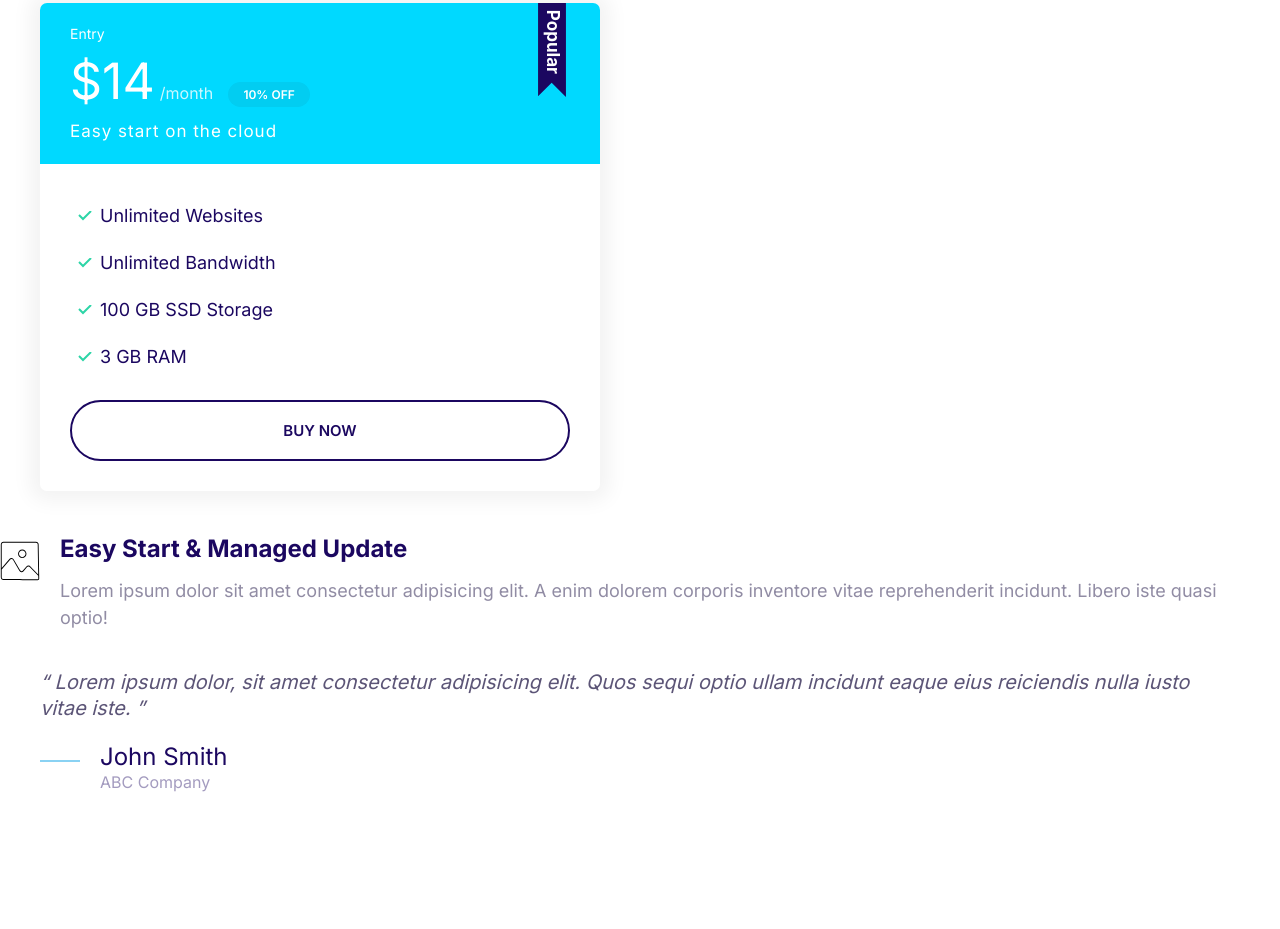
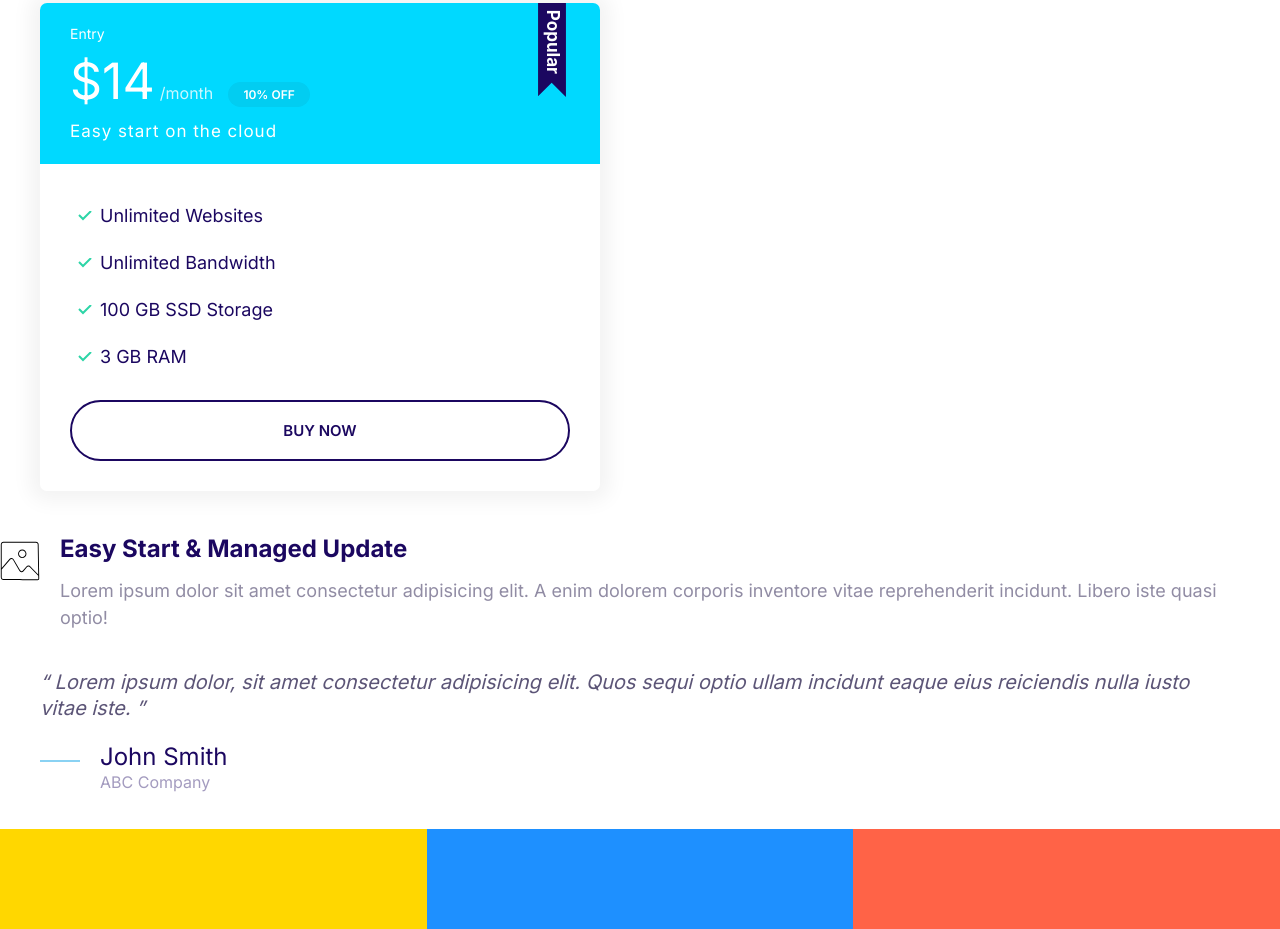
Before and after one commit to SarthakH19/moshify-hosting, a plain HTML site: page index.html in a window 1280 px wide. Shown: the part 356-1285 px from the top of the page. Before the commit the page ends 1185 px from the top, so only its background shows below. Drawn offline with Linux system fonts and the light colour scheme.

Commit message:
Build the grid component.

```diff
--- a/css/styles.css
+++ b/css/styles.css
@@ -440,3 +440,21 @@ a {
     font-size: 1.6rem;
   }
 }
+
+/* Grids */
+
+.grid {
+  display: grid;
+}
+
+@media screen and (min-width: 768px) {
+  .grid--1x2 {
+    grid-template-columns: repeat(2, 1fr);
+  }
+}
+
+@media screen and (min-width: 1024px) {
+  .grid--1x3 {
+    grid-template-columns: repeat(3, 1fr);
+  }
+}
--- a/index.html
+++ b/index.html
@@ -87,5 +87,10 @@
         </div>
       </footer>
     </blockquote>
+    <div class="grid grid--1x3">
+      <div style="height: 100px; background: gold"></div>
+      <div style="height: 100px; background: dodgerblue"></div>
+      <div style="height: 100px; background: tomato"></div>
+    </div>
   </body>
 </html>
```
Also changed, not shown: components/grids.html (added, +10 -0 lines).
